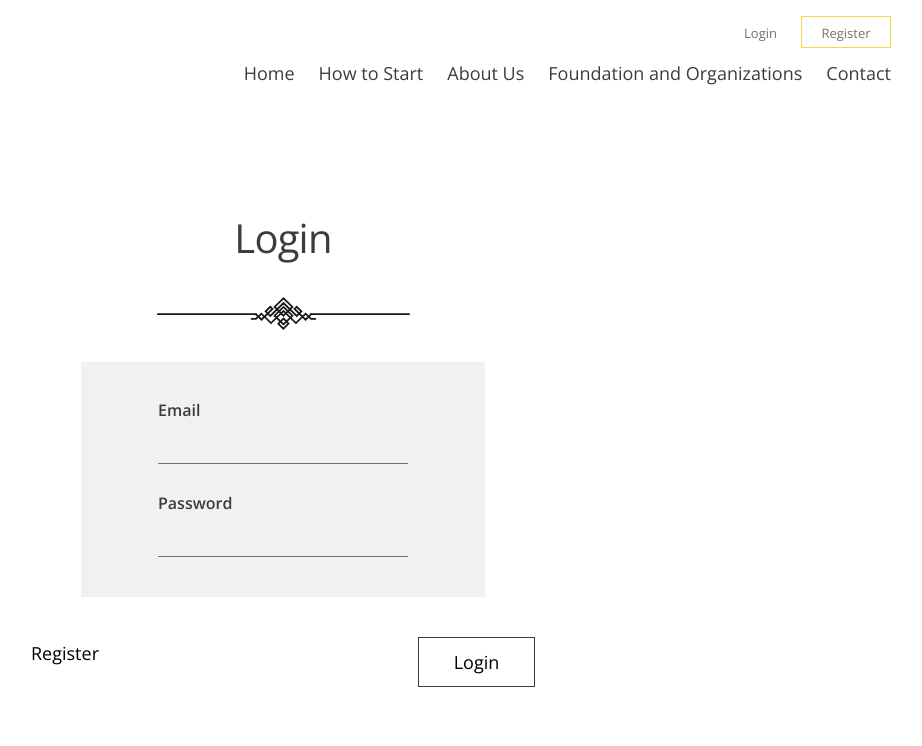
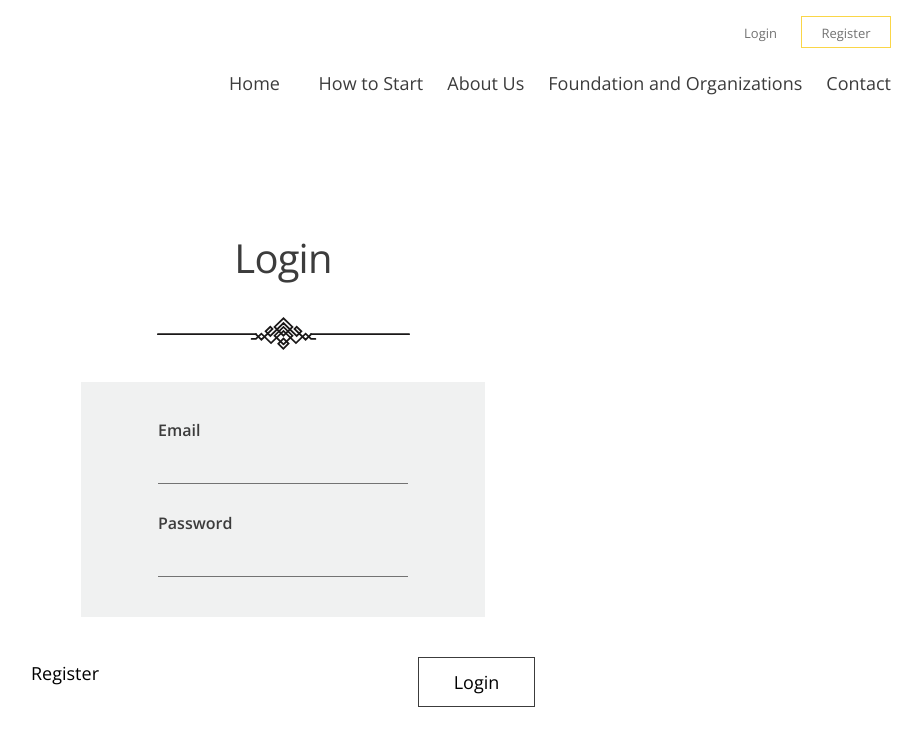
Before and after one commit to karolina-rachuta/Donate_items, a React (Vite) app: page /logowanie in a window 1280 px wide. Shown: the top 746 px of the page, without its empty margins (357-1279 px from the left). Built offline with nearby package versions, Linux system fonts and the light colour scheme; no server answers.

Commit message:
fixed moving menu

```diff
--- a/src/components/Navigation.jsx
+++ b/src/components/Navigation.jsx
@@ -37,7 +37,7 @@ const Navigation = () => {
             </ul>
 
             <ul className="menu menu__home">
-                <li className={isHomePage ? "menu__ramka2" : ""}><RouterLink to="/">Home</RouterLink></li>
+                <li className={isHomePage ? "menu__ramka2" : "menu__ramka3"}><RouterLink to="/">Home</RouterLink></li>
                 <li><ScrollLink to="donate">How to Start</ScrollLink></li>
                 <li><ScrollLink to="aboutUs">About Us</ScrollLink></li>
                 <li><ScrollLink to="organizations">Foundation and Organizations</ScrollLink></li>
--- a/src/scss/components/_homeHeader.scss
+++ b/src/scss/components/_homeHeader.scss
@@ -82,6 +82,13 @@ nav {
   text-align: center;
 }
 
+.menu__ramka3 {
+  border: pxToRem(0.75) solid transparent;
+  padding-top: pxToRem(9);
+  padding-bottom: pxToRem(9);
+  width: pxToRem(80);
+  text-align: center;
+}
 .menu__home {
   font-size: 1.125rem;
   color: $fourth-color;
--- a/src/scss/main.scss
+++ b/src/scss/main.scss
@@ -29,6 +29,7 @@ html, body {
   width: 100%;
   max-width: 1700px;
   margin: 0 auto;
+  text-align: center;
 }
 
 .btn {
```
